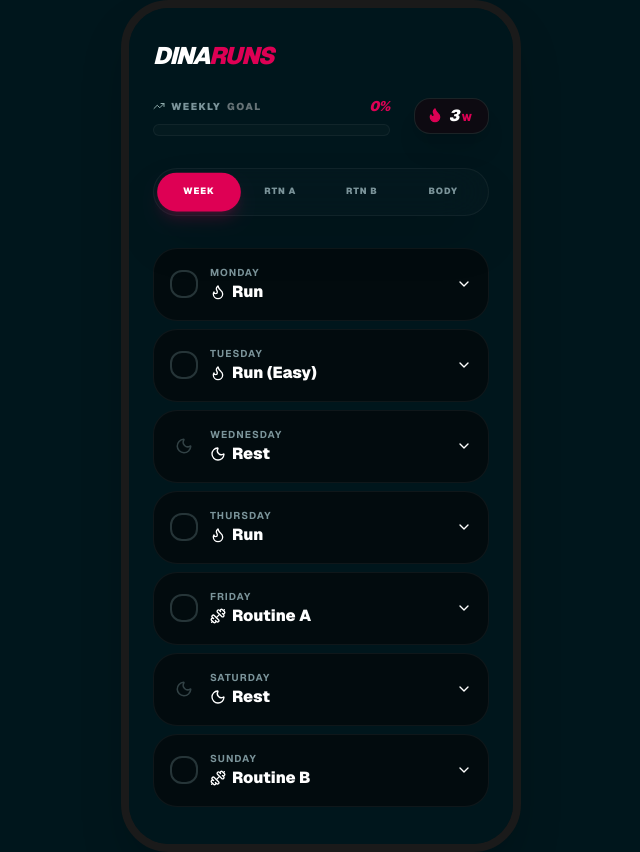
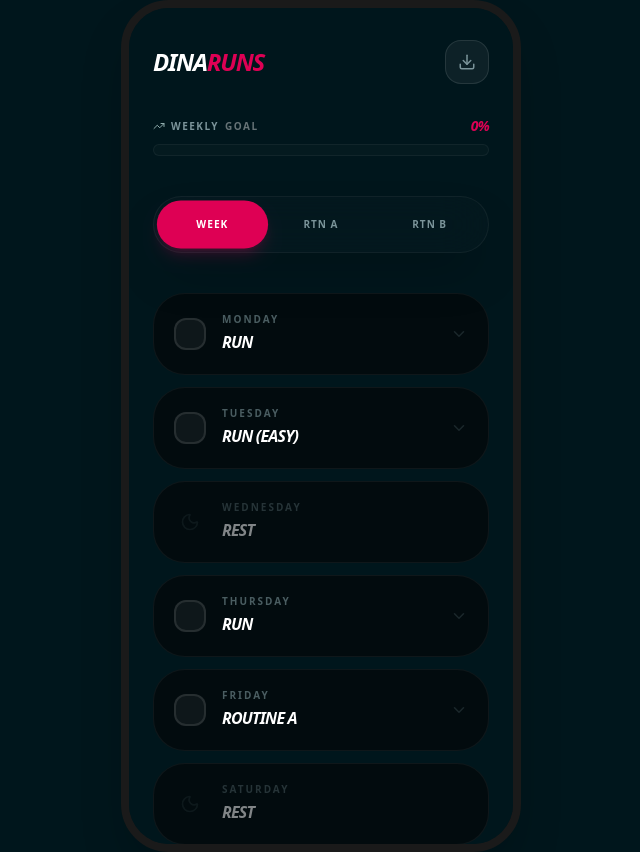
Before and after one commit to dmr1991/dinaRuns, a Next.js app: page / in a window 1280 px wide. Shown: the whole page, without its empty margins (319-959 px from the left). Built offline with nearby package versions, Linux system fonts and the light colour scheme.

Commit message:
design completed

```diff
--- a/app/components/ProgressBar.tsx
+++ b/app/components/ProgressBar.tsx
@@ -64,7 +64,7 @@ export default function ProgressBar({
                 {streak}
               </span>
               <span className="text-[10px] font-black uppercase text-primary leading-none">
-                w
+                d
               </span>
             </div>
           </div>
--- a/app/components/WeeklyPlanner.tsx
+++ b/app/components/WeeklyPlanner.tsx
@@ -8,6 +8,8 @@ import {
   Dumbbell,
   ChevronDown,
   ChevronUp,
+  Footprints,
+  Activity,
 } from "lucide-react";
 import { motion, AnimatePresence } from "framer-motion";
 import { cn } from "@/app/lib/utils";
@@ -23,20 +25,6 @@ const WEEKLY_PLAN = [
   { day: "Sunday", workout: "Routine B", type: "strength" as DayType },
 ];
 
-const typeIcon = (type: DayType) => {
-  switch (type) {
-    case "run":
-      return <Flame className="w-4 h-4" />;
-    case "rest":
-      return <Moon className="w-4 h-4" />;
-    case "strength":
-      return <Dumbbell className="w-4 h-4" />;
-  }
-};
-
-const energyEmoji = (level: number) =>
-  ["😴", "😐", "🙂", "💪", "🔥"][level - 1] || "🙂";
-
 interface Props {
   data: WeekData;
   onChange: (data: WeekData) => void;
@@ -46,7 +34,13 @@ export default function WeeklyPlanner({ data, onChange }: Props) {
   const [expandedDay, setExpandedDay] = useState<number | null>(null);
 
   const getDayLog = (i: number): DayLog =>
-    data.days[i] || { completed: false, energyLevel: 3, notes: "" };
+    data.days[i] || {
+      completed: false,
+      energyLevel: 3,
+      footCondition: "Good",
+      kneeCondition: "Good",
+      notes: "",
+    };
 
   const updateDay = (i: number, patch: Partial<DayLog>) => {
     const current = getDayLog(i);
@@ -57,7 +51,7 @@ export default function WeeklyPlanner({ data, onChange }: Props) {
   };
 
   return (
-    <div className="space-y-2">
+    <div className="space-y-3">
       {WEEKLY_PLAN.map((day, i) => {
         const log = getDayLog(i);
         const isRest = day.type === "rest";
@@ -68,82 +62,150 @@ export default function WeeklyPlanner({ data, onChange }: Props) {
             key={day.day}
             layout
             className={cn(
-              "rounded-[1.5rem] border transition-all overflow-hidden",
+              "rounded-[2rem] border transition-all duration-300 overflow-hidden",
               log.completed
-                ? "bg-primary/5 border-primary/30"
+                ? "bg-primary/5 border-primary/20 shadow-lg shadow-primary/5"
                 : "bg-card border-white/5",
             )}
           >
             <button
-              onClick={() => setExpandedDay(expanded ? null : i)}
-              className="w-full flex items-center gap-3 p-4 text-left"
+              onClick={() => !isRest && setExpandedDay(expanded ? null : i)}
+              className={cn(
+                "w-full flex items-center gap-4 p-5 text-left",
+                isRest ? "opacity-50 cursor-default" : "cursor-pointer",
+              )}
             >
-              {!isRest && (
+              {!isRest ? (
                 <div
                   onClick={(e) => {
                     e.stopPropagation();
                     updateDay(i, { completed: !log.completed });
                   }}
                   className={cn(
-                    "w-7 h-7 rounded-xl border-2 flex items-center justify-center shrink-0 transition-all",
+                    "w-8 h-8 rounded-xl border-2 flex items-center justify-center shrink-0 transition-all duration-500",
                     log.completed
-                      ? "bg-primary border-primary text-white"
-                      : "border-muted-foreground/30",
+                      ? "bg-primary border-primary text-white scale-110"
+                      : "border-white/10 bg-white/5",
                   )}
                 >
-                  {log.completed && <Check className="w-4 h-4 stroke-[4px]" />}
+                  {log.completed && <Check className="w-5 h-5 stroke-[4px]" />}
                 </div>
-              )}
-              {isRest && (
-                <div className="w-7 h-7 flex items-center justify-center text-muted-foreground/40">
-                  <Moon size={18} />
+              ) : (
+                <div className="w-8 h-8 flex items-center justify-center text-muted-foreground/20">
+                  <Moon size={20} />
                 </div>
               )}
 
               <div className="flex flex-col flex-1">
-                <span className="text-[10px] font-bold uppercase tracking-widest text-muted-foreground">
+                <span className="text-[10px] font-black uppercase tracking-[0.2em] text-muted-foreground/60 leading-none mb-1.5">
                   {day.day}
                 </span>
-                <span className="flex items-center gap-1.5 text-base font-black text-white">
-                  {typeIcon(day.type)} {day.workout}
+                <span
+                  className={cn(
+                    "text-base font-black italic uppercase tracking-tighter transition-colors",
+                    log.completed ? "text-primary" : "text-white",
+                  )}
+                >
+                  {day.workout}
                 </span>
               </div>
 
-              {expanded ? <ChevronUp size={16} /> : <ChevronDown size={16} />}
+              {!isRest && (
+                <div className="text-muted-foreground/20">
+                  {expanded ? (
+                    <ChevronUp size={18} />
+                  ) : (
+                    <ChevronDown size={18} />
+                  )}
+                </div>
+              )}
             </button>
 
             <AnimatePresence>
-              {expanded && !isRest && (
+              {expanded && (
                 <motion.div
-                  initial={{ height: 0 }}
-                  animate={{ height: "auto" }}
-                  exit={{ height: 0 }}
-                  className="overflow-hidden"
+                  initial={{ height: 0, opacity: 0 }}
+                  animate={{ height: "auto", opacity: 1 }}
+                  exit={{ height: 0, opacity: 0 }}
                 >
-                  <div className="px-4 pb-5 space-y-4 border-t border-white/5 pt-4">
+                  <div className="px-6 pb-6 space-y-6 border-t border-white/5 pt-5 bg-white/[0.02]">
+                    {/* Energy Select */}
+                    <div className="space-y-3">
+                      <label className="text-[10px] font-black uppercase tracking-widest text-primary/60 flex items-center gap-2">
+                        <Activity size={12} /> Energy Level
+                      </label>
                       <div className="flex gap-2">
                         {[1, 2, 3, 4, 5].map((lvl) => (
                           <button
                             key={lvl}
                             onClick={() => updateDay(i, { energyLevel: lvl })}
                             className={cn(
-                            "flex-1 h-10 rounded-xl text-xs font-black",
+                              "flex-1 h-11 rounded-[1rem] text-xs font-black transition-all",
                               log.energyLevel === lvl
-                              ? "bg-primary text-white"
-                              : "bg-muted/40 text-muted-foreground",
+                                ? "bg-primary text-white shadow-md shadow-primary/20 scale-105"
+                                : "bg-white/5 text-muted-foreground",
                             )}
                           >
-                          {lvl}
+                            {lvl === 1 ? "😴" : lvl === 5 ? "🔥" : lvl}
                           </button>
                         ))}
                       </div>
+                    </div>
+
+                    {/* Body Conditions */}
+                    <div className="grid grid-cols-2 gap-4">
+                      {[
+                        {
+                          label: "Feet",
+                          key: "footCondition",
+                          icon: <Footprints size={12} />,
+                          options: ["Good", "Tired", "Sore"],
+                        },
+                        {
+                          label: "Knees",
+                          key: "kneeCondition",
+                          icon: <Activity size={12} />,
+                          options: ["Good", "Weak", "Pain"],
+                        },
+                      ].map((group) => (
+                        <div key={group.key} className="space-y-3">
+                          <label className="text-[10px] font-black uppercase tracking-widest text-primary/60 flex items-center gap-2">
+                            {group.icon} {group.label}
+                          </label>
+                          <div className="flex flex-col gap-1.5">
+                            {group.options.map((opt) => (
+                              <button
+                                key={opt}
+                                onClick={() =>
+                                  updateDay(i, { [group.key]: opt } as any)
+                                }
+                                className={cn(
+                                  "py-2 rounded-lg text-[10px] font-bold uppercase tracking-wider transition-all",
+                                  (log as any)[group.key] === opt
+                                    ? "bg-white/10 text-white border border-white/10"
+                                    : "text-muted-foreground hover:text-white",
+                                )}
+                              >
+                                {opt}
+                              </button>
+                            ))}
+                          </div>
+                        </div>
+                      ))}
+                    </div>
+
+                    {/* Notes */}
+                    <div className="space-y-2">
                       <input
                         type="text"
                         value={log.notes}
-                      onChange={(e) => updateDay(i, { notes: e.target.value })}
-                      placeholder="Daily notes..."
-                      className="w-full bg-muted/40 border border-white/5 rounded-xl px-4 py-3 text-sm text-white outline-none"
+                        onChange={(e) =>
+                          updateDay(i, { notes: e.target.value })
+                        }
+                        placeholder="Add notes about your session..."
+                        className="w-full bg-white/5 border border-white/5 rounded-2xl px-5 py-4 text-sm text-white outline-none focus:border-primary/30 transition-all placeholder:text-white/10"
                       />
+                    </div>
                   </div>
                 </motion.div>
               )}
--- a/app/lib/types.ts
+++ b/app/lib/types.ts
@@ -1,25 +1,46 @@
+// app/lib/types.ts
 
 export type DayType = "run" | "rest" | "strength";
 
+/**
+ * Log detallado por cada día de la semana.
+ * Ahora incluye la energía y el estado físico integrado.
+ */
 export interface DayLog {
   completed: boolean;
-  energyLevel: number;
+  energyLevel: number; // 1-5
+  footCondition: string; // "Good", "Tired", "Sore", "Pain"
+  kneeCondition: string; // "Good", "Tight", "Weak", "Pain"
   notes: string;
 }
 
+/**
+ * Estado de cada ronda dentro de una rutina de fuerza.
+ * Ej: { 0: true, 1: false } (el ejercicio 0 está hecho, el 1 no)
+ */
 export interface RoundLog {
   [key: number]: boolean;
 }
 
+/**
+ * Log de una rutina completa (Routine A o B).
+ */
 export interface RoutineLog {
   rounds: { [key: number]: RoundLog };
 }
 
+/**
+ * La estructura principal de datos de la semana.
+ */
 export interface WeekData {
   days: { [key: number]: DayLog };
   routines: { [key: string]: RoutineLog };
 }
 
+/**
+ * Aunque ahora integramos la info en los días,
+ * mantenemos este tipo por si necesitas un estado global de salud.
+ */
 export interface BodyCheckData {
   footCondition: string;
   kneeCondition: string;
--- a/app/page.tsx
+++ b/app/page.tsx
@@ -1,67 +1,146 @@
 "use client";
 
-import React, { useState } from 'react';
+import React, { useState } from "react";
 import ProgressBar from "@/app/components/ProgressBar";
 import WeeklyPlanner from "@/app/components/WeeklyPlanner";
-import BodyCheck from "@/app/components/BodyCheck";
 import RoutineTracker from "@/app/components/RoutineTracker";
 import { cn } from "@/app/lib/utils";
-import { WeekData, BodyCheckData } from "@/app/lib/types";
+import { WeekData } from "@/app/lib/types";
+import { Download } from "lucide-react";
 
 export default function Page() {
-  const [tab, setTab] = useState('week');
-
+  const [tab, setTab] = useState("week");
   const [weekData, setWeekData] = useState<WeekData>({
     days: {},
-    routines: {}
+    routines: {},
   });
 
-  const [bodyData, setBodyData] = useState<BodyCheckData>({
-    footCondition: "Good",
-    kneeCondition: "Good",
-    energy: 3,
-    notes: ""
-  });
+  // Cálculo de días completados
+  const completedDaysKeys = Object.keys(weekData.days).filter(
+    (key) => weekData.days[parseInt(key)].completed,
+  );
 
-  const completedDaysKeys = Object.keys(weekData.days).filter(
-    key => weekData.days[parseInt(key)].completed
-  );
   const totalWorkoutDays = 5;
 
+  /**
+   * Lógica de Daily Streak:
+   * Cuenta cuántos días seguidos llevas completados de hoy hacia atrás.
+   */
+  const calculateDailyStreak = () => {
+    const dayIndexes = [0, 1, 2, 3, 4, 5, 6]; // Lun a Dom
+    let streak = 0;
+
+    // Obtenemos el índice del día de hoy (0 = Lun, 6 = Dom)
+    // Para simplificar, buscamos la racha máxima actual en la semana
+    for (let i = 0; i < dayIndexes.length; i++) {
+      if (weekData.days[i]?.completed) {
+        streak++;
+      } else {
+        // Si el plan es "Rest" y no está marcado, podrías decidir si rompe racha o no.
+        // Aquí, cualquier día no marcado rompe la continuidad visual.
+        if (streak > 0) break;
+      }
+    }
+    return streak;
+  };
+
+  const currentStreak = calculateDailyStreak();
+
+  const exportToCSV = () => {
+    let csvContent = "data:text/csv;charset=utf-8,";
+    csvContent += "Dia,Estado,Entrenamiento,Energia,Pies,Rodillas,Notas\n";
+
+    const days = [
+      "Lunes",
+      "Martes",
+      "Miercoles",
+      "Jueves",
+      "Viernes",
+      "Sabado",
+      "Domingo",
+    ];
+    const workouts = [
+      "Run",
+      "Run (Easy)",
+      "Rest",
+      "Run",
+      "Routine A",
+      "Rest",
+      "Routine B",
+    ];
+
+    days.forEach((dayName, i) => {
+      const log = weekData.days[i] || {
+        completed: false,
+        energyLevel: 3,
+        footCondition: "Good",
+        kneeCondition: "Good",
+        notes: "",
+      };
+
+      const line = [
+        dayName,
+        log.completed ? "HECHO" : "PENDIENTE",
+        workouts[i],
+        log.energyLevel,
+        log.footCondition,
+        log.kneeCondition,
+        `"${log.notes.replace(/"/g, '""')}"`,
+      ].join(",");
+
+      csvContent += line + "\n";
+    });
+
+    const encodedUri = encodeURI(csvContent);
+    const link = document.createElement("a");
+    link.setAttribute("href", encodedUri);
+    link.setAttribute(
+      "download",
+      `DinaRuns_Log_${new Date().toISOString().split("T")[0]}.csv`,
+    );
+    document.body.appendChild(link);
+    link.click();
+    document.body.removeChild(link);
+  };
+
   return (
-    // Quitamos p-6 y usamos un contenedor interno para controlar el aire
-    <div className="min-h-screen bg-background text-white">
-      <div className="max-w-md mx-auto px-6 pt-8 pb-28">
-
-        {/* Header & Progress Bar */}
-        <header className="mb-8">
-          <h1 className="text-2xl font-black italic tracking-tighter uppercase mb-6">
-            DINA<span className="text-primary">RUNS</span>
-          </h1>
+    <div className="min-h-screen bg-background text-white font-sans">
+      <div className="max-w-md mx-auto px-6 pt-8 pb-32">
+        <header className="mb-10">
+          <div className="flex items-center justify-between mb-8">
+            <h1 className="text-2xl font-black italic tracking-tighter uppercase">
+              DINA<span className="text-primary">RUNS</span>
+            </h1>
+            <button
+              onClick={exportToCSV}
+              className="p-3 bg-white/5 border border-white/10 rounded-2xl text-muted-foreground hover:text-primary transition-colors active:scale-95"
+            >
+              <Download size={18} />
+            </button>
+          </div>
 
           <ProgressBar
             completedDays={completedDaysKeys}
             totalWorkoutDays={totalWorkoutDays}
-            streak={3}
+            streak={currentStreak}
           />
         </header>
 
-        {/* Navegación (Tabs) */}
-        <nav className="flex bg-muted/20 backdrop-blur-xl p-1 rounded-[2rem] mb-8 border border-white/5 sticky top-6 z-50 shadow-2xl">
+        {/* Nav Principal */}
+        <nav className="flex bg-muted/20 backdrop-blur-xl p-1 rounded-[2rem] mb-10 border border-white/5 sticky top-6 z-50 shadow-2xl">
           {[
-            { id: 'week', label: 'WEEK' },
-            { id: 'A', label: 'RTN A' }, // Acortado para que quepa bien en móvil
-            { id: 'B', label: 'RTN B' },
-            { id: 'body', label: 'BODY' }
+            { id: "week", label: "WEEK" },
+            { id: "A", label: "RTN A" },
+            { id: "B", label: "RTN B" },
           ].map((t) => (
             <button
               key={t.id}
               onClick={() => setTab(t.id)}
               className={cn(
-                "flex-1 py-3 rounded-[1.8rem] text-[9px] font-black uppercase tracking-widest transition-all duration-300",
+                "flex-1 py-4 rounded-[1.8rem] text-[10px] font-black uppercase tracking-widest transition-all duration-500",
                 tab === t.id
                   ? "bg-primary text-white shadow-lg shadow-primary/20 scale-[1.02]"
-                  : "text-muted-foreground hover:text-white"
+                  : "text-muted-foreground hover:text-white",
               )}
             >
               {t.label}
@@ -69,18 +148,16 @@ export default function Page() {
           ))}
         </nav>
 
-        {/* Contenido principal */}
-        <main className="animate-in fade-in slide-in-from-bottom-3 duration-500">
-          {tab === 'week' && (
+        <main className="animate-in fade-in slide-in-from-bottom-4 duration-700">
+          {tab === "week" && (
             <WeeklyPlanner data={weekData} onChange={setWeekData} />
           )}
-
-          {(tab === 'A' || tab === 'B') && (
-            <RoutineTracker routineId={tab} data={weekData} onChange={setWeekData} />
-          )}
-
-          {tab === 'body' && (
-            <BodyCheck data={bodyData} onChange={setBodyData} />
+          {(tab === "A" || tab === "B") && (
+            <RoutineTracker
+              routineId={tab}
+              data={weekData}
+              onChange={setWeekData}
+            />
           )}
         </main>
       </div>
```
Lines whose indentation alone changed are shown as unchanged.
